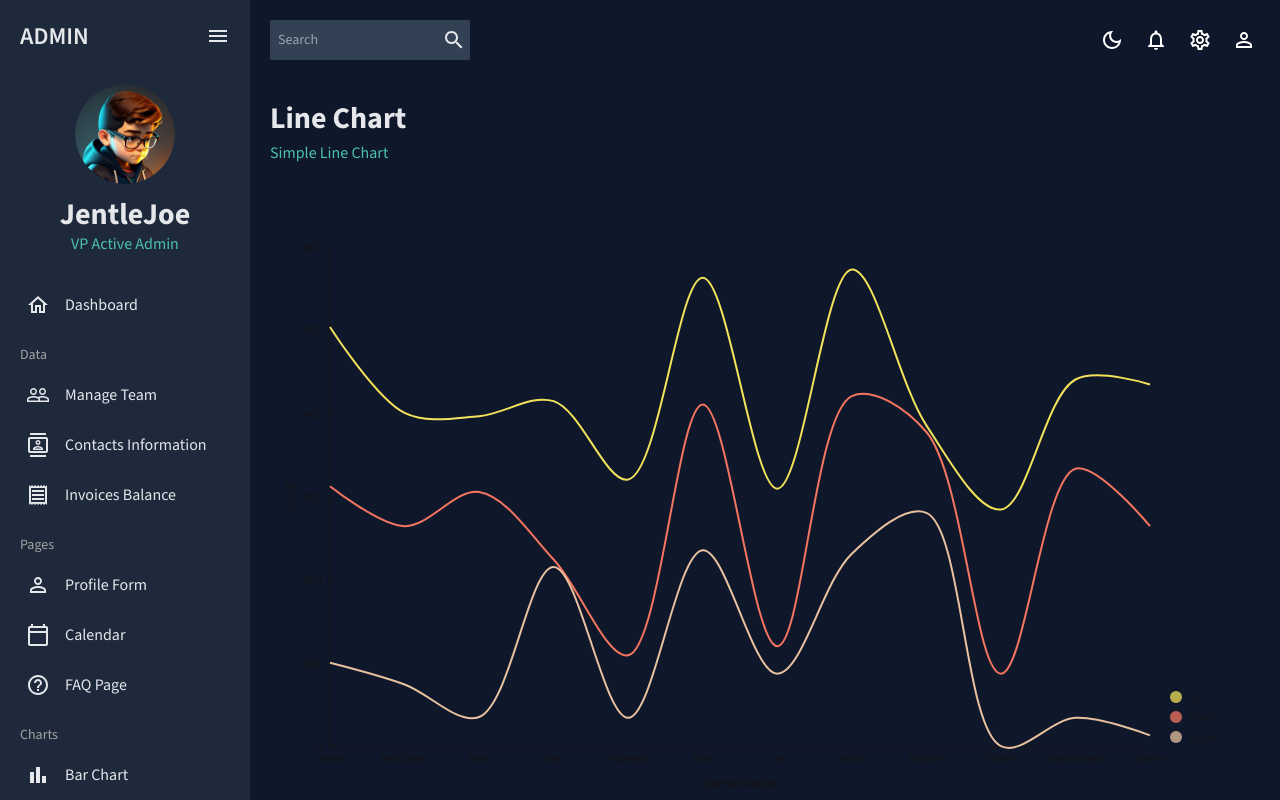
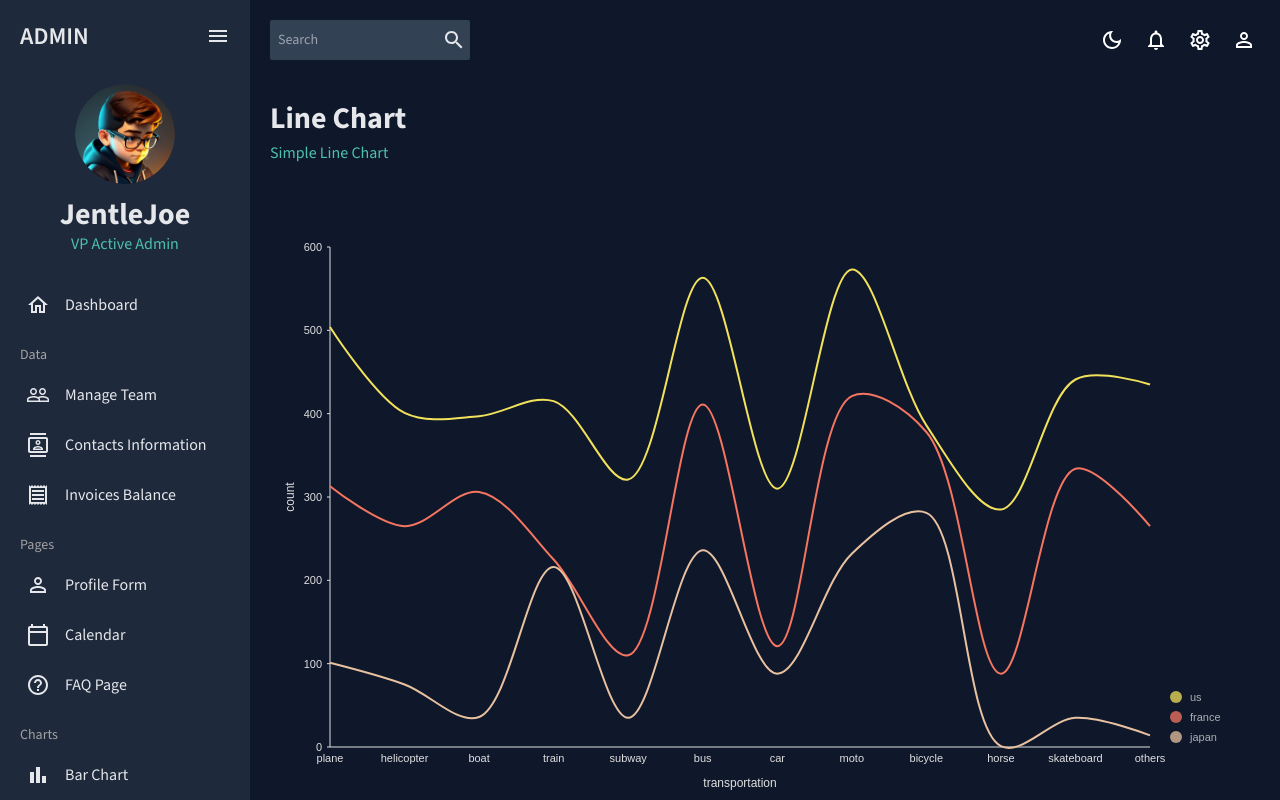
Before and after one commit to JentleJoe/react-admin, a React (Vite) app: page /linechart in a window 1280 px wide. Built offline with nearby package versions, Linux system fonts and the light colour scheme.

Commit message:
fixed chart darkTheme mode

```diff
--- /dev/null
+++ b/src/components/GeographyChart.jsx
@@ -0,0 +1,9 @@
+
+
+const GeographyChart = () => {
+  return (
+    <div>GeographyChart</div>
+  )
+}
+
+export default GeographyChart
--- a/src/components/LineChart.jsx
+++ b/src/components/LineChart.jsx
@@ -1,11 +1,10 @@
 import { useTheme } from "../theme/ThemeContext"
 import { ResponsiveLine } from "@nivo/line"
-import { tokens } from "../theme"
 import { mockLineData as data } from "../data/mockData"
 
 const LineChart = ({ isDashboard = false }) => {
     const { theme } = useTheme()
-    const colors = tokens(theme.palette.mode)
+    const colors = theme.palette
 
   return (
     <ResponsiveLine
--- a/src/components/PieChart.jsx
+++ b/src/components/PieChart.jsx
@@ -1,11 +1,10 @@
 import { useTheme } from "../theme/ThemeContext"
 import { ResponsivePie } from "@nivo/pie"
-import { tokens } from "../theme"
 import { mockPieData as data } from "../data/mockData"
 
 const PieChart = () => {
     const { theme } = useTheme()
-    const colors = tokens(theme.palette)
+    const colors = theme.palette
 
   return (
     <ResponsivePie
```
